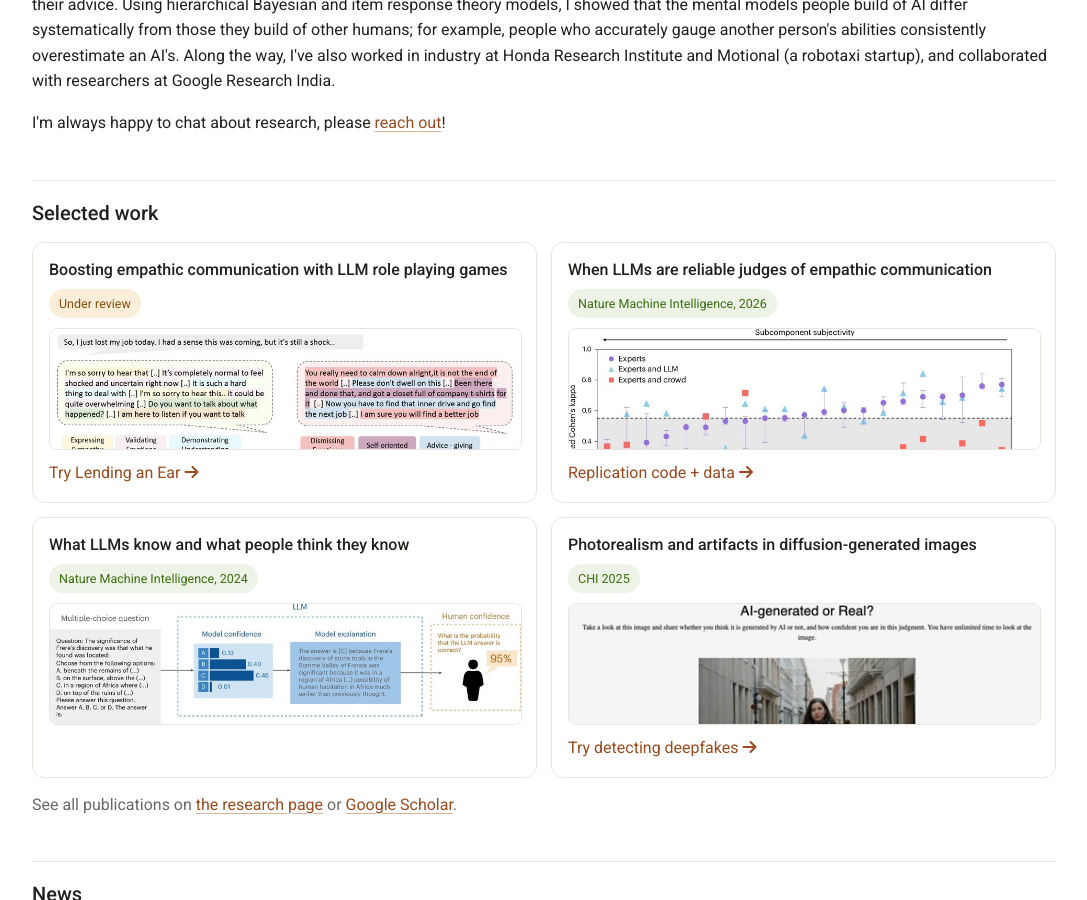
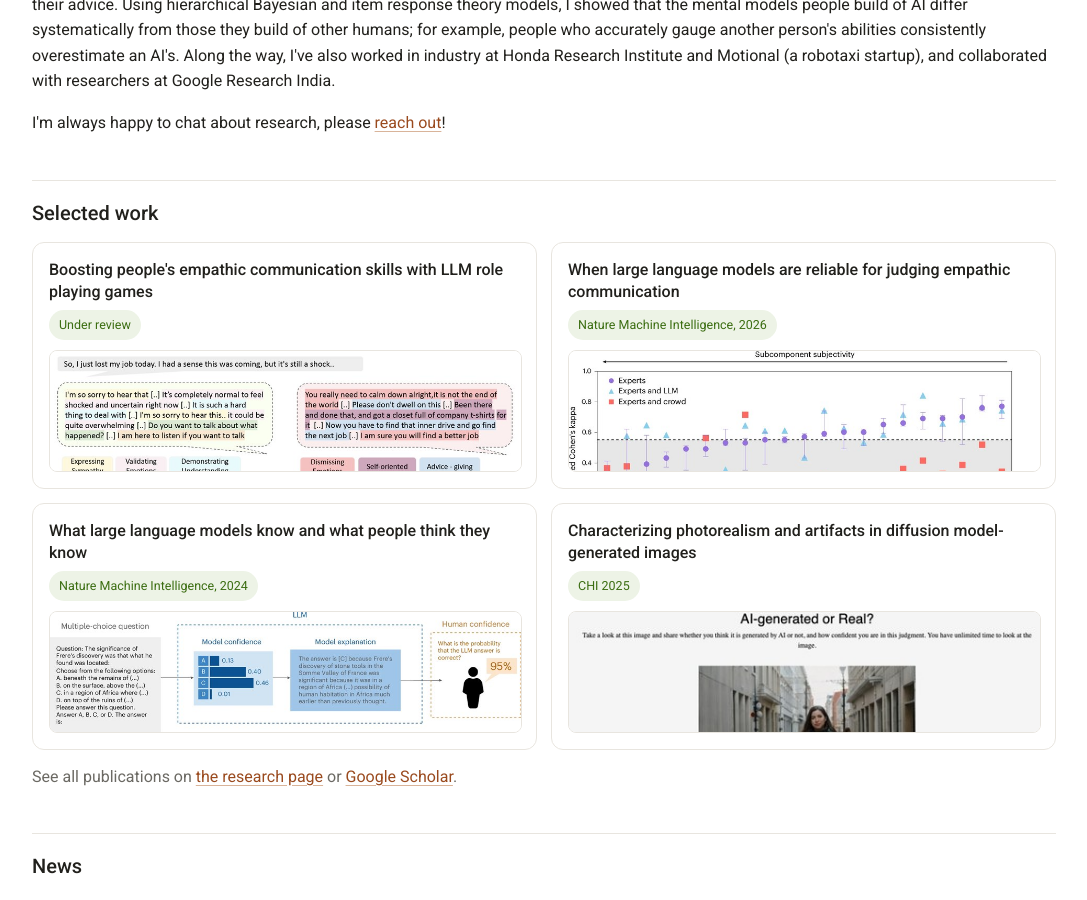
Before and after one commit to aakriti1kumar/aakriti1kumar.github.io, a Jekyll site: the page built from index.md, in a window 1280 px wide and 900 px high, scrolled down 552 px. Shown: the whole window, without its empty margins (96-1183 px from the left). Built offline with Jekyll 4.4.1, drawn with Linux system fonts in a browser that asks for light colours; Markdown is read by kramdown in place of the engine named in the settings; some of the changed lines change nothing that is shown.

Commit message:
Revise selected_work.yml for clarity and updates
Updated entries in 'Selected Publications' with new fields and corrected author formatting.

```diff
--- a/_data/selected_work.yml
+++ b/_data/selected_work.yml
@@ -1,56 +1,57 @@
-# Cards shown in "Selected work" on the homepage.
+# Entries shown in "Selected Publications" on the homepage.
 # Fields:
-#   figure, figure_alt:  optional image shown at the top of the card (path relative to site root,
-#                        e.g. "images/fig-llm-judges.png"); the icon is shown when no figure is set
-#   title, link:      paper title and where it points
-#   venue:            e.g. "Nature Machine Intelligence, 2026" or "Under review"
-#   status:           "published" | "review"  (controls pill color)
-#   icon:             a Font Awesome class, e.g. "fa-solid fa-gamepad"
-#   blurb:            one short line under the title (optional)
-#   demo_text, demo_link:  optional call-to-action row at the bottom
+#   figure, figure_alt: optional thumbnail (path relative to site root)
+#   title, link:        paper title and primary URL
+#   authors:            author line (use HTML for bolding your name if desired)
+#   venue:              e.g. "Nature Machine Intelligence, 2026"
+#   award:              optional highlight in red (e.g. "Best Paper Honorable Mention")
+#   blurb:              short description under the links
+#   links:              optional list of {text, url} shown as "project / code / …"
 
 - title: "Boosting people's empathic communication skills with LLM role playing games"
-  short_title: "Boosting empathic communication with LLM role playing games"
   link: "https://human-ai-collaboration-lab.kellogg.northwestern.edu/rpg"
+  authors: "<strong>Aakriti Kumar</strong>, Nalin Poungpeth, Diyi Yang, Erina Farrell, Bruce Lambert, Matthew Groh"
   venue: "Under review"
-  status: "review"
-  icon: "fa-solid fa-gamepad"
   figure: "fig-lend-an-ear.jpg"
   figure_alt: "Annotated conversation showing empathic and misattuned responses to someone who lost their job"
   blurb: "An RCT (N=968) testing whether AI coaching and practice improve how people support each other."
-  demo_text: "Try Lending an Ear"
-  demo_link: "https://human-ai-collaboration-lab.kellogg.northwestern.edu/rpg"
+  links:
+    - text: "project"
+      url: "https://human-ai-collaboration-lab.kellogg.northwestern.edu/rpg"
 
 - title: "When large language models are reliable for judging empathic communication"
-  short_title: "When LLMs are reliable judges of empathic communication"
   link: "https://www.nature.com/articles/s42256-025-01169-6"
+  authors: "<strong>Aakriti Kumar</strong>, Nalin Poungpeth, Diyi Yang, Erina Farrell, Bruce Lambert, Matthew Groh"
   venue: "Nature Machine Intelligence, 2026"
-  status: "published"
-  icon: "fa-solid fa-scale-balanced"
   figure: "fig-llm-judges.jpg"
   figure_alt: "Inter-rater reliability (weighted Cohen's kappa) of experts, LLMs, and crowds across empathy subcomponents"
   blurb: "When can LLM judgments of empathy stand in for expert and crowd judgments?"
-  demo_text: "Replication code + data"
-  demo_link: "https://github.com/aakriti1kumar/replication-data-and-code-when-LLMs-reliable-empathic-communication"
+  links:
+    - text: "manuscript"
+      url: "https://www.nature.com/articles/s42256-025-01169-6"
+    - text: "code"
+      url: "https://github.com/aakriti1kumar/replication-data-and-code-when-LLMs-reliable-empathic-communication"
 
 - title: "What large language models know and what people think they know"
-  short_title: "What LLMs know and what people think they know"
   link: "https://www.nature.com/articles/s42256-024-00976-7"
+  authors: "Mark Steyvers, Heliodoro Tejeda, <strong>Aakriti Kumar</strong>, Sheer Karny, Xinyue Hu, Lukas Mayer, Padhraic Smyth"
   venue: "Nature Machine Intelligence, 2024"
-  status: "published"
-  icon: "fa-solid fa-brain"
   figure: "fig-calibration.jpg"
   figure_alt: "Diagram of how people estimate an LLM's confidence from its answers and explanations"
   blurb: "The calibration gap: people systematically overestimate LLM confidence."
+  links:
+    - text: "manuscript"
+      url: "https://www.nature.com/articles/s42256-024-00976-7"
 
 - title: "Characterizing photorealism and artifacts in diffusion model-generated images"
-  short_title: "Photorealism and artifacts in diffusion-generated images"
   link: "https://dl.acm.org/doi/full/10.1145/3706598.3713962"
+  authors: "Narges Kamali, Kento Nakamura, <strong>Aakriti Kumar</strong>, Andreas Chatzimparmpas, Jessica Hullman, Matthew Groh"
   venue: "CHI 2025"
-  status: "published"
-  icon: "fa-solid fa-image"
   figure: "fig-detectfakes.jpg"
   figure_alt: "Screenshot of the AI-generated or Real experiment interface"
   blurb: "How photorealistic are diffusion models, and what artifacts give them away?"
-  demo_text: "Try detecting deepfakes"
-  demo_link: "https://detectfakes.kellogg.northwestern.edu/"
+  links:
+    - text: "manuscript"
+      url: "https://dl.acm.org/doi/full/10.1145/3706598.3713962"
+    - text: "project"
+      url: "https://detectfakes.kellogg.northwestern.edu/"
```
